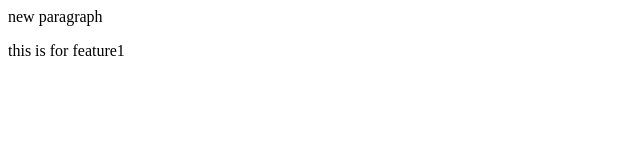
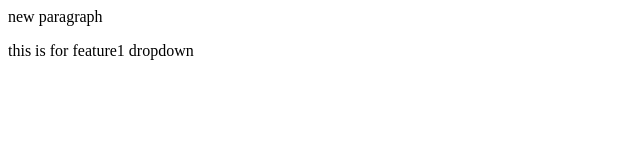
Before and after one commit to Prats111/localgit, a plain HTML site: page index.html in a window 1280 px wide. Shown: the full height of the page, 0-640 px from the left. Drawn offline with Linux system fonts and the light colour scheme.

```diff
--- a/index.html
+++ b/index.html
@@ -1,2 +1,2 @@
 <p> new paragraph</p>
-<p>this is for feature1</p>
+<p>this is for feature1 dropdown</p>
```
